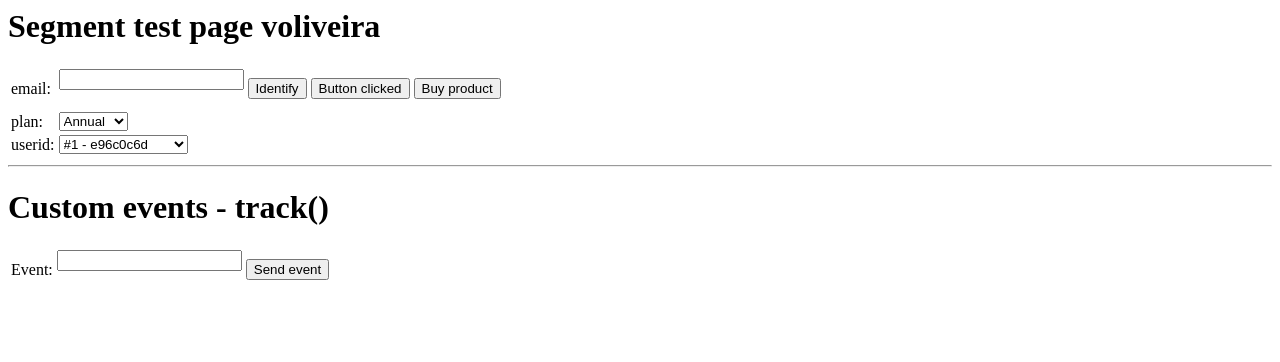
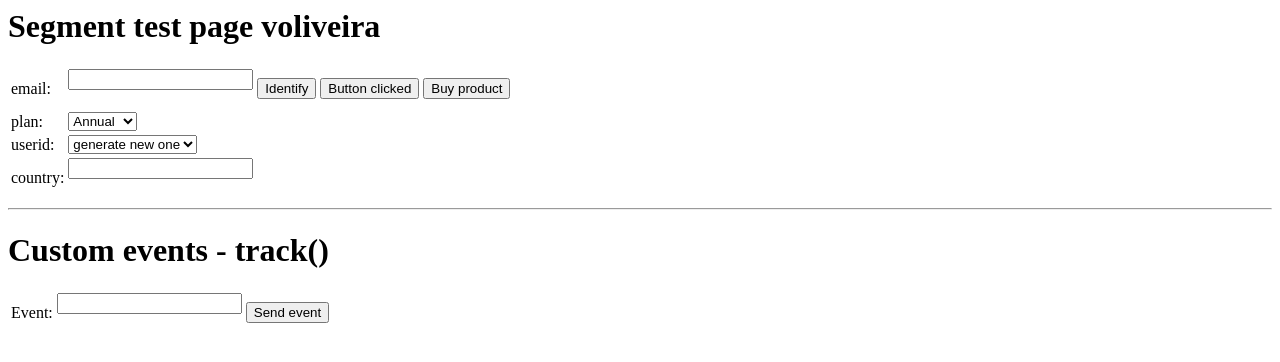
Before and after one commit to segment-voliveira/HTMLProject, a plain HTML site: page index.html in a window 1280 px wide. Both pictures are taken after a click on the button "Identify". Drawn offline with Linux system fonts and the light colour scheme.

Commit message:
Update index.html

```diff
--- a/index.html
+++ b/index.html
@@ -27,7 +27,8 @@
 
             analytics.identify(userId, {
                 email: document.getElementById("email").value,
-                plan: document.getElementById("plan").value
+                plan: document.getElementById("plan").value,
+                country:document.getElementById("country").value
             });
 
             alert("Identify event triggered!!")
@@ -105,8 +106,18 @@
                         <option value="e96c0c6d-1e7a-4dfc-a5f0-999477db1e94">#1 - e96c0c6d</option>
                         <option value="19e8f24b-9277-4dd8-aa16-9d57f010d3e7">#2 - 19e8f24b</option>
                         <option value="9003869f-bf53-4030-a123-f2619e081f73">#3 - 9003869f</option>
-                        <option value="4">generate new one</option>
+                        <option selected value="4">generate new one</option>
                       </select>
+                </td>
+                <td>
+                </td>
+            </tr>
+            <tr>
+                <td>
+                    <label for="fname" >country:</label>
+                </td>
+                <td>
+                    <input type="text" id="country"><br><br>
                 </td>
                 <td>
                 </td>
```
